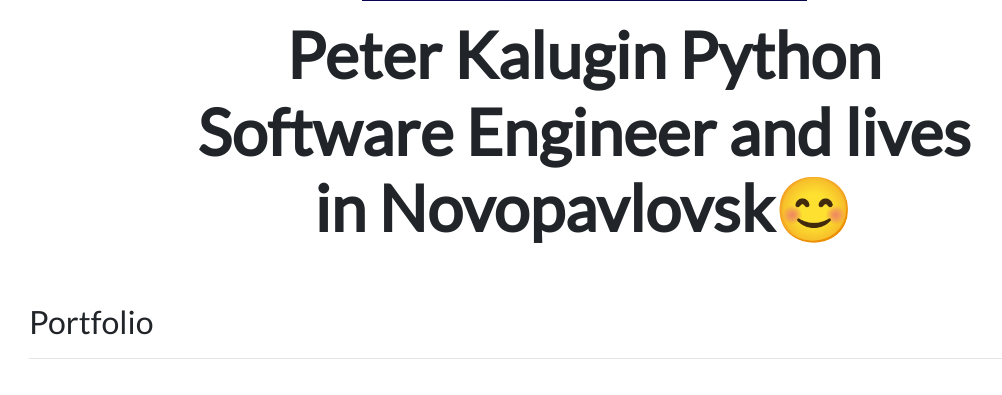
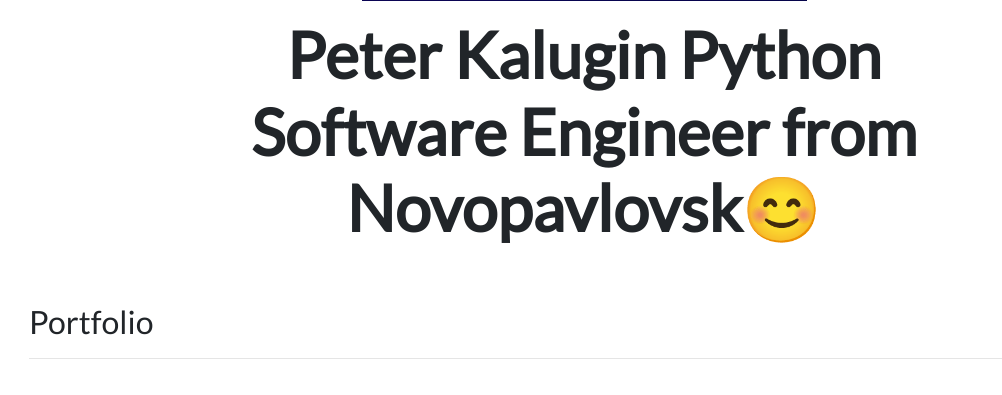
Before and after one commit to kaluginpeter/django-personal-portfolio, a Django app: template portfolio/templates/portfolio/home.html in a window 1280 px wide. Shown: the part 405-800 px from the top of the page, without its empty margins (56-1058 px from the left). Run offline with Django 4.2, Linux system fonts and the light colour scheme; the template is opened without the code that fills it, so the values that code supplies are empty; some libraries are stand-ins or nearby versions.

Commit message:
New resume

```diff
--- a/portfolio/templates/portfolio/home.html
+++ b/portfolio/templates/portfolio/home.html
@@ -12,7 +12,7 @@
 
 <div class="row justify-content-center mb-3">
   <div class="col-md-9 text-center">
-    <h1 id="hometext" class="font-weight-bold">Peter Kalugin Python Software Engineer and lives in Novopavlovsk😊</h1>
+    <h1 id="hometext" class="font-weight-bold">Peter Kalugin Python Software Engineer from Novopavlovsk😊</h1>
   </div>
 </div>
 
```
Also changed, not shown: 1 other file.
